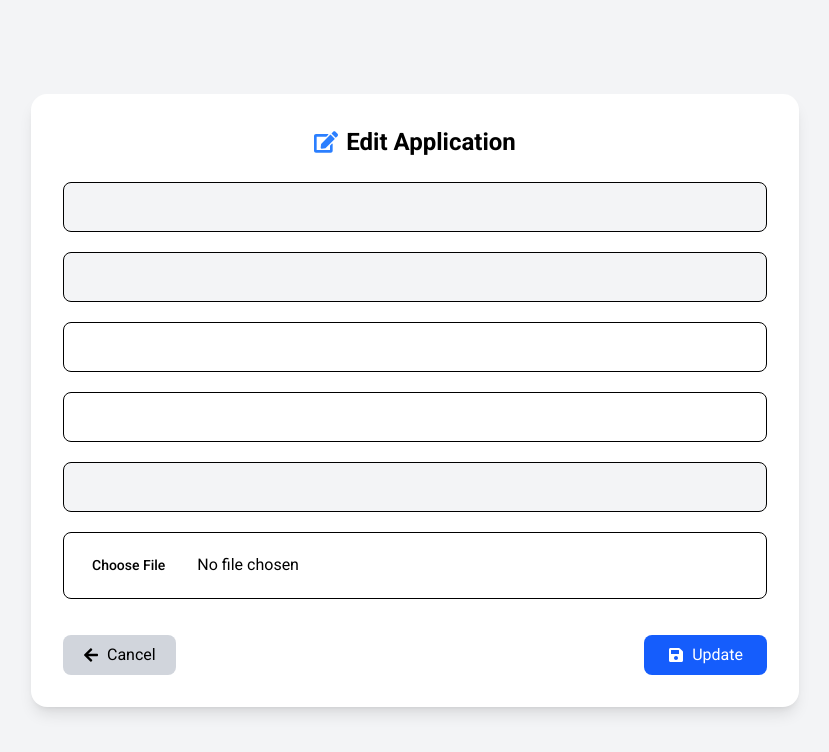
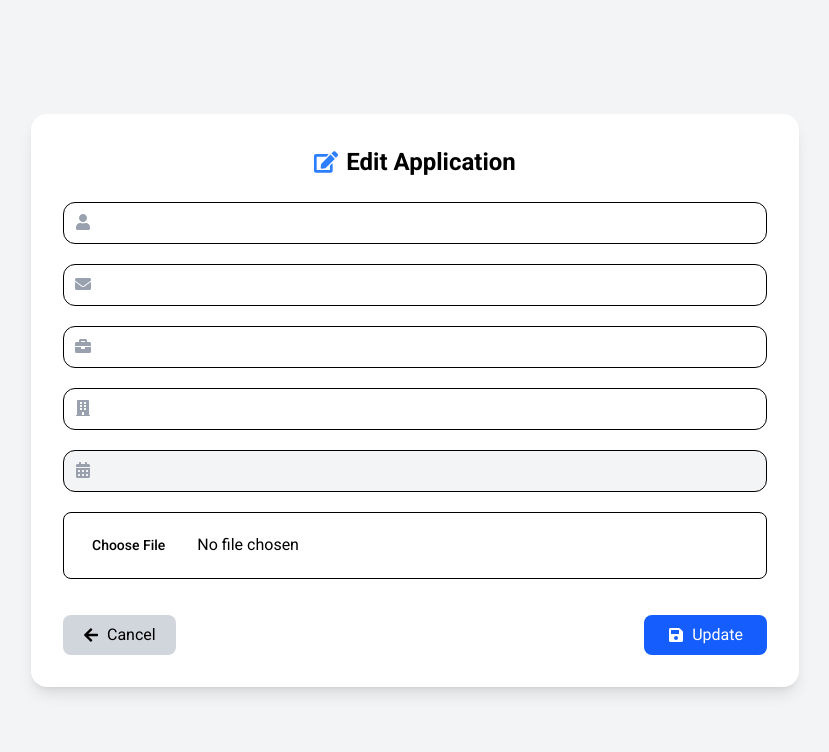
Before and after one commit to Catherine743/mainProj, a React (Vite) app: page /edit-application/1 in a window 1280 px wide. Shown: the top 752 px of the page, without its empty margins (225-1054 px from the left). Built offline with nearby package versions, Linux system fonts and the light colour scheme; no server answers.

Commit message:
Modified frontend code in github

```diff
--- a/src/user/components/AddApplication.jsx
+++ b/src/user/components/AddApplication.jsx
@@ -1,7 +1,7 @@
 import React, { useState } from "react";
 import { useNavigate } from "react-router-dom";
 import { addApplicationAPI } from "../../services/allAPI";
-import { FaBriefcase, FaCalendarAlt, FaBuilding } from "react-icons/fa";
+import { FaBriefcase, FaCalendarAlt, FaBuilding, FaUser, FaEnvelope } from "react-icons/fa";
 import { toast, ToastContainer } from 'react-toastify'
 
 const AddApplication = () => {
@@ -97,19 +97,25 @@ const AddApplication = () => {
           }}
         >
 
+          <div className="relative">
+            <FaUser className="absolute top-3 left-3 text-gray-400" />
             <input
               name="user"
               value={form.user}
               readOnly
-            className="w-full px-4 py-2 border rounded-xl bg-gray-100 cursor-not-allowed"
+              className="w-full pl-10 py-2 border rounded-xl"
             />
+          </div>
 
+          <div className="relative">
+            <FaEnvelope className="absolute top-3 left-3 text-gray-400" />
             <input
               name="email"
               value={form.email}
               readOnly
-            className="w-full px-4 py-2 border rounded-xl bg-gray-100 cursor-not-allowed"
+              className="w-full pl-10 py-2 border rounded-xl"
             />
+          </div>
 
           <div className="relative">
             <FaBriefcase className="absolute top-3 left-3 text-gray-400" />
@@ -124,9 +130,7 @@ const AddApplication = () => {
 
 
           <div className="relative">
-
             <FaBuilding className="absolute top-3 left-3 text-gray-400" />
-
             <input
               name="company"
               value={form.company}
@@ -138,9 +142,7 @@ const AddApplication = () => {
           </div>
 
           <div className="relative">
-
             <FaCalendarAlt className="absolute top-3 left-3 text-gray-400" />
-
             <input
               type="date"
               name="date"
--- a/src/user/components/EditApplication.jsx
+++ b/src/user/components/EditApplication.jsx
@@ -6,7 +6,7 @@ import {
   editApplicationAPI,
 } from "../../services/allAPI";
 
-import { FaEdit, FaArrowLeft, FaSave } from "react-icons/fa";
+import { FaEdit, FaArrowLeft, FaSave, FaBriefcase, FaBuilding, FaCalendarAlt, FaUser, FaEnvelope } from "react-icons/fa";
 
 const EditApplication = () => {
 
@@ -125,40 +125,55 @@ const EditApplication = () => {
 
         <form onSubmit={handleUpdate} className="space-y-5">
 
+          <div className="relative">
+            <FaUser className="absolute top-3 left-3 text-gray-400" />
             <input
-            name="date"
+              name="user"
               value={formData.user}
               disabled
-            className="border p-3 rounded-lg w-full bg-gray-100 cursor-not-allowed"
+              className="border pl-10 py-2 rounded-xl w-full"
             />
+          </div>
 
+          <div className="relative">
+            <FaEnvelope className="absolute top-3 left-3 text-gray-400" />
             <input
-            name="date"
+              name="email"
               value={formData.email}
               disabled
-            className="border p-3 rounded-lg w-full bg-gray-100 cursor-not-allowed"
+              className="border pl-10 py-2 rounded-xl w-full"
             />
+          </div>
 
+          <div className="relative">
+            <FaBriefcase className="absolute top-3 left-3 text-gray-400" />
             <input
               name="designation"
               value={formData.designation}
               onChange={handleChange}
-            className="border p-3 rounded-lg w-full"
+              className="border pl-10 py-2 rounded-xl w-full"
             />
+          </div>
 
+          <div className="relative">
+            <FaBuilding className="absolute top-3 left-3 text-gray-400" />
             <input
               name="company"
               value={formData.company}
               onChange={handleChange}
-            className="border p-3 rounded-lg w-full"
+              className="border pl-10 py-2 rounded-xl w-full"
             />
+          </div>
 
+          <div className="relative">
+            <FaCalendarAlt className="absolute top-3 left-3 text-gray-400" />
             <input
               name="date"
               value={formData.date}
               disabled
-            className="border p-3 rounded-lg w-full bg-gray-100 cursor-not-allowed"
+              className="border pl-10 py-2 rounded-xl w-full bg-gray-100 cursor-not-allowed"
             />
+          </div>
 
           <input
             type="file"
```
Lines whose indentation alone changed are shown as unchanged.
